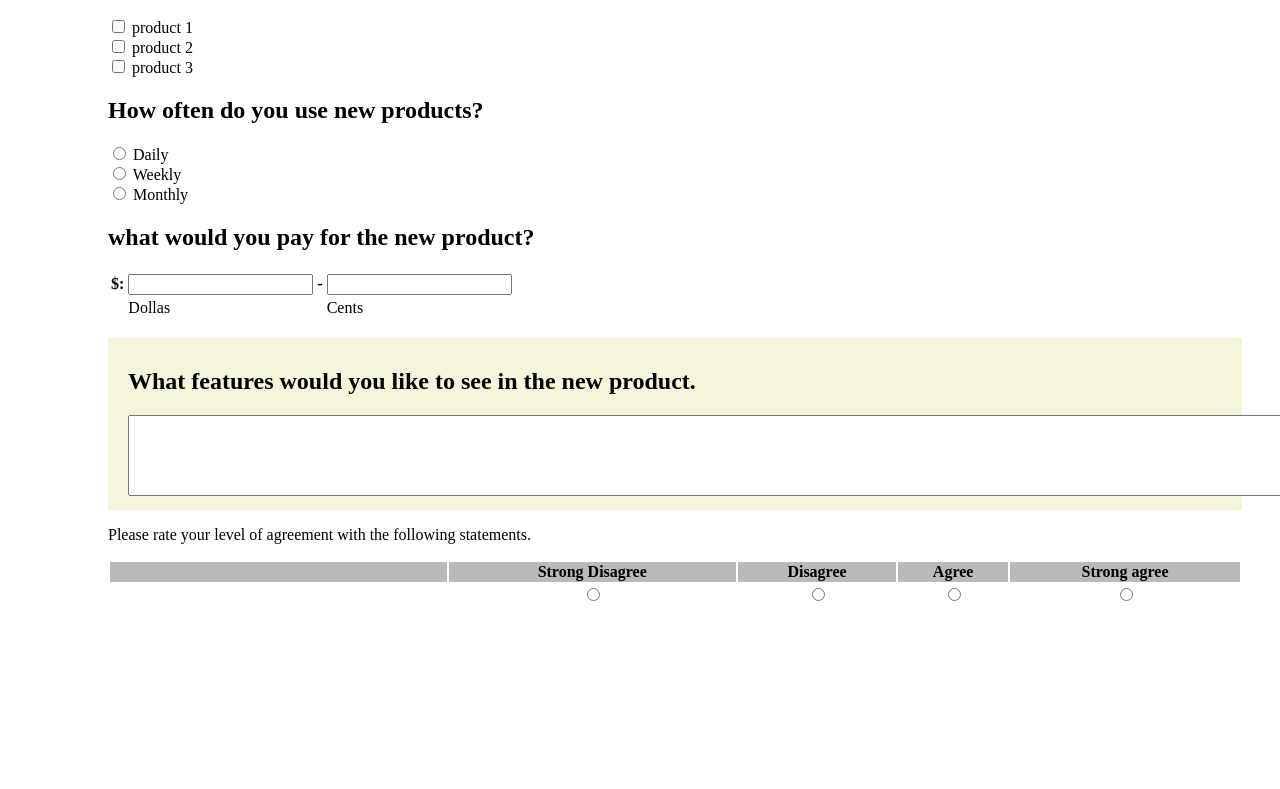
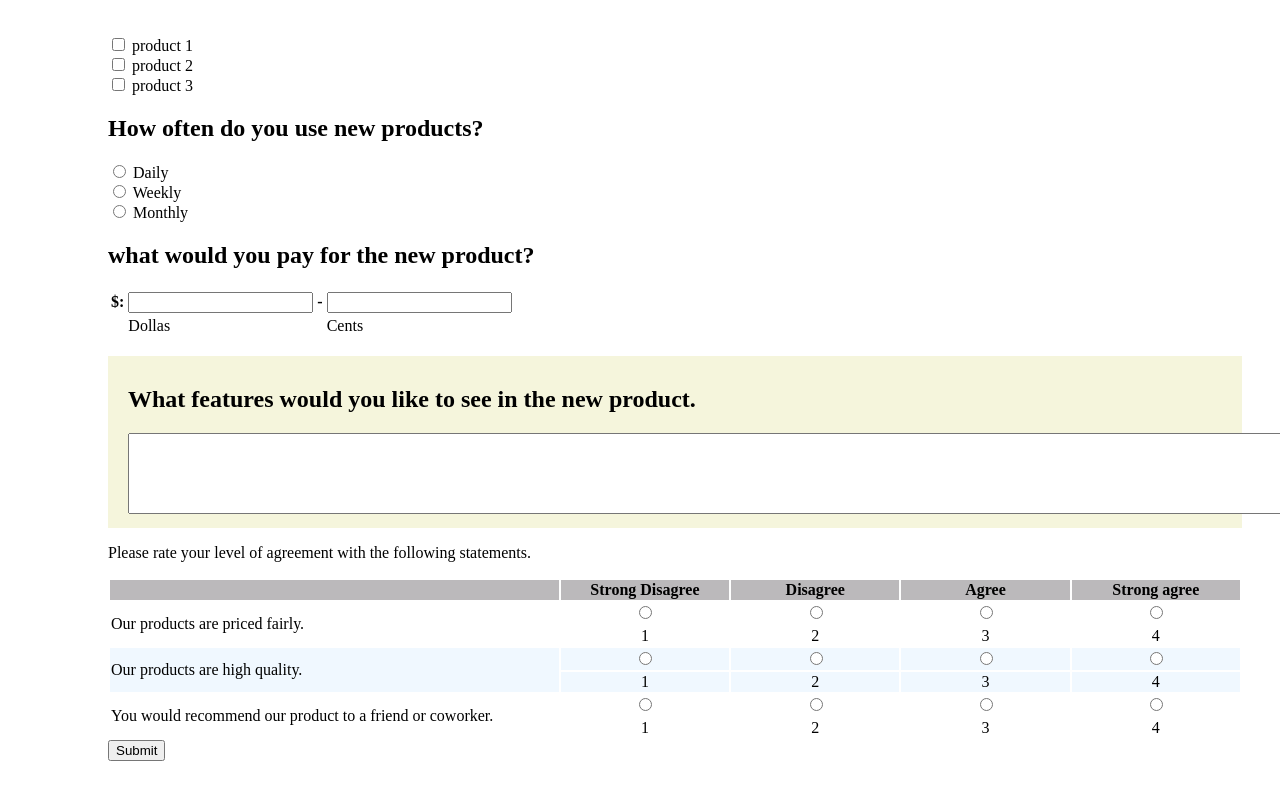
Before and after one commit to LeDuyKhanh1989/OrderForm, a plain HTML site: page index.html in a window 1280 px wide. Shown: the part 502-1291 px from the top of the page. Before the commit the page ends 1130 px from the top, so only its background shows below. Drawn offline with Linux system fonts and the light colour scheme.

Commit message:
update code thiếu

```diff
--- a/index.css
+++ b/index.css
@@ -3,19 +3,28 @@
     padding: 10px 10px 10px 20px;
 }
 form {
-    margin: 10px 30px 20px 100px;
+    padding: 10px 30px 20px 100px;
 }
 #th1 {
-    width: 30%;
+    width: 40%;
 }
 #TB3{
     text-align: center;
     align-items: center;
     align-content: center;
-    border: black;
-    border: 2px;
-
+    border-color: black;
+    border: 2 solid black;
 }
 .TH{
     background-color: rgb(187, 185, 187);
+    width: 15%;
 }
+#tb4{
+    border-color: black;
+}
+.tr{
+    background-color: aliceblue;
+}
+.rowspan{
+    text-align: left;
+}
--- a/index.html
+++ b/index.html
@@ -72,21 +72,57 @@
         <textarea name="Đoạn văn" id="Đoạn văn" cols="200" rows="5"></textarea>
        </div>
        <p> Please rate your level of agreement with the following statements.</p>
-       <table style="width: 100%;" id="TB3" style="border: 2px;">
+
+<!-- Khai báo bảng TB3 -->
+       <table style="width: 100%;" id="TB3" >
         <th class="TH" id="th1"></th>
         <th class="TH">Strong Disagree</th>
         <th class="TH">Disagree</th>
         <th class="TH">Agree</th>
         <th class="TH">Strong agree</th>
+        <tbody>
         <Tr>
-            <Td></Td>
+            <Td rowspan="2" class="rowspan">Our products are priced fairly.</Td>
             <td><input type="radio" name="selection3"></td>
             <td><input type="radio" name="selection3"></td>
             <td><input type="radio" name="selection3"></td>
             <td><input type="radio" name="selection3"></td>
         </Tr>
+        <tr>
+            <td><label for="1">1</label></td>
+            <td><label for="2">2</label></td>
+            <td><label for="3">3</label></td>
+            <td><label for="4">4</label></td>
+        </tr>
+        <Tr class="tr">
+            <Td rowspan="2" class="rowspan">Our products are high quality.</Td>
+            <td><input type="radio" name="selection3"></td>
+            <td><input type="radio" name="selection3"></td>
+            <td><input type="radio" name="selection3"></td>
+            <td><input type="radio" name="selection3"></td>
+        </Tr>
+        <tr class="tr">
+            <td><label for="1">1</label></td>
+            <td><label for="2">2</label></td>
+            <td><label for="3">3</label></td>
+            <td><label for="4">4</label></td>
+        </tr>
+        <Tr>
+            <Td rowspan="2" class="rowspan">You would recommend our product to a friend or coworker.</Td>
+            <td><input type="radio" name="selection3"></td>
+            <td><input type="radio" name="selection3"></td>
+            <td><input type="radio" name="selection3"></td>
+            <td><input type="radio" name="selection3"></td>
+        </Tr>
+        <tr>
+            <td><label for="1">1</label></td>
+            <td><label for="2">2</label></td>
+            <td><label for="3">3</label></td>
+            <td><label for="4">4</label></td>
+        </tr>
+        </tbody>
        </table>
-
+<input type="submit" value="Submit">
 
     </form>
 </body>
```
